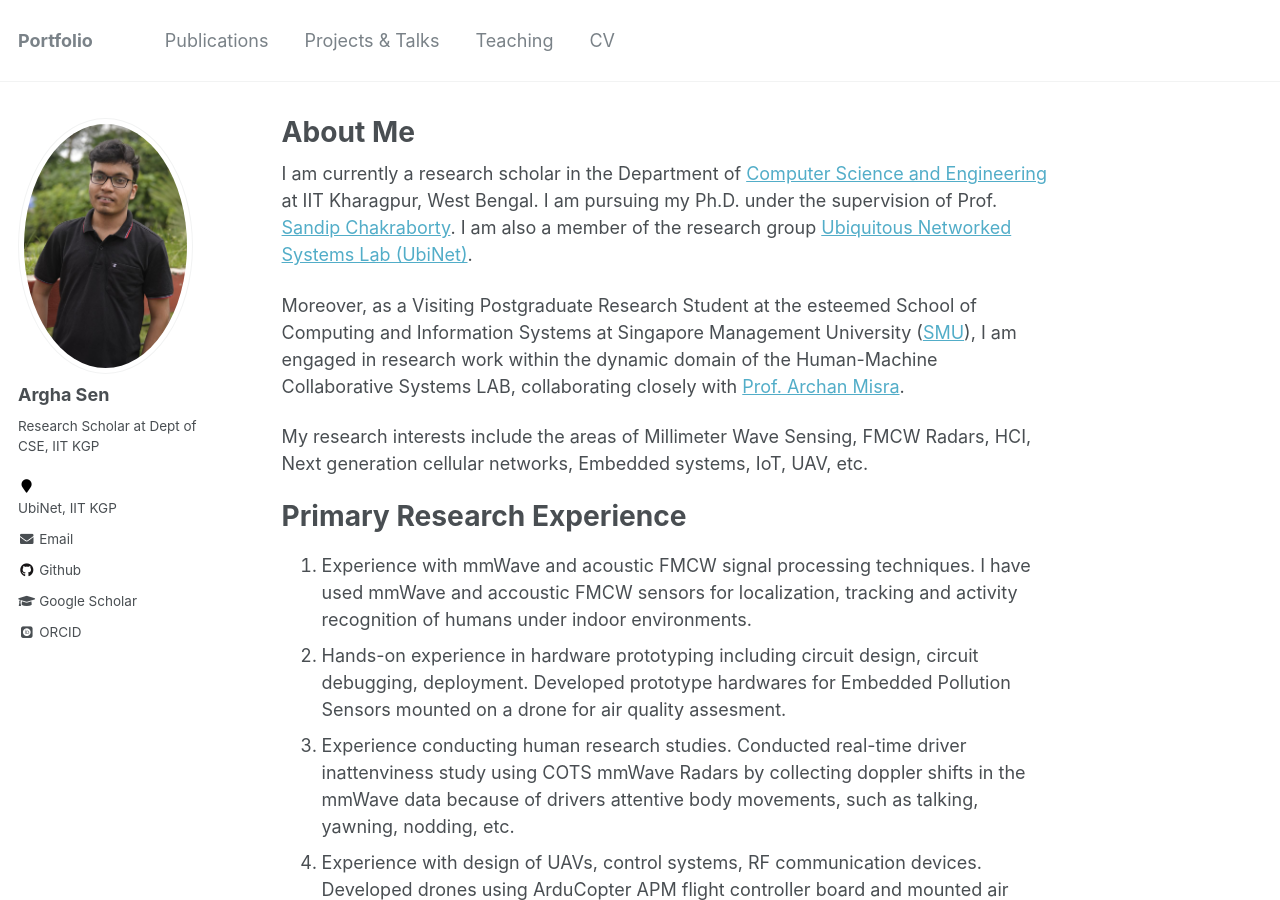
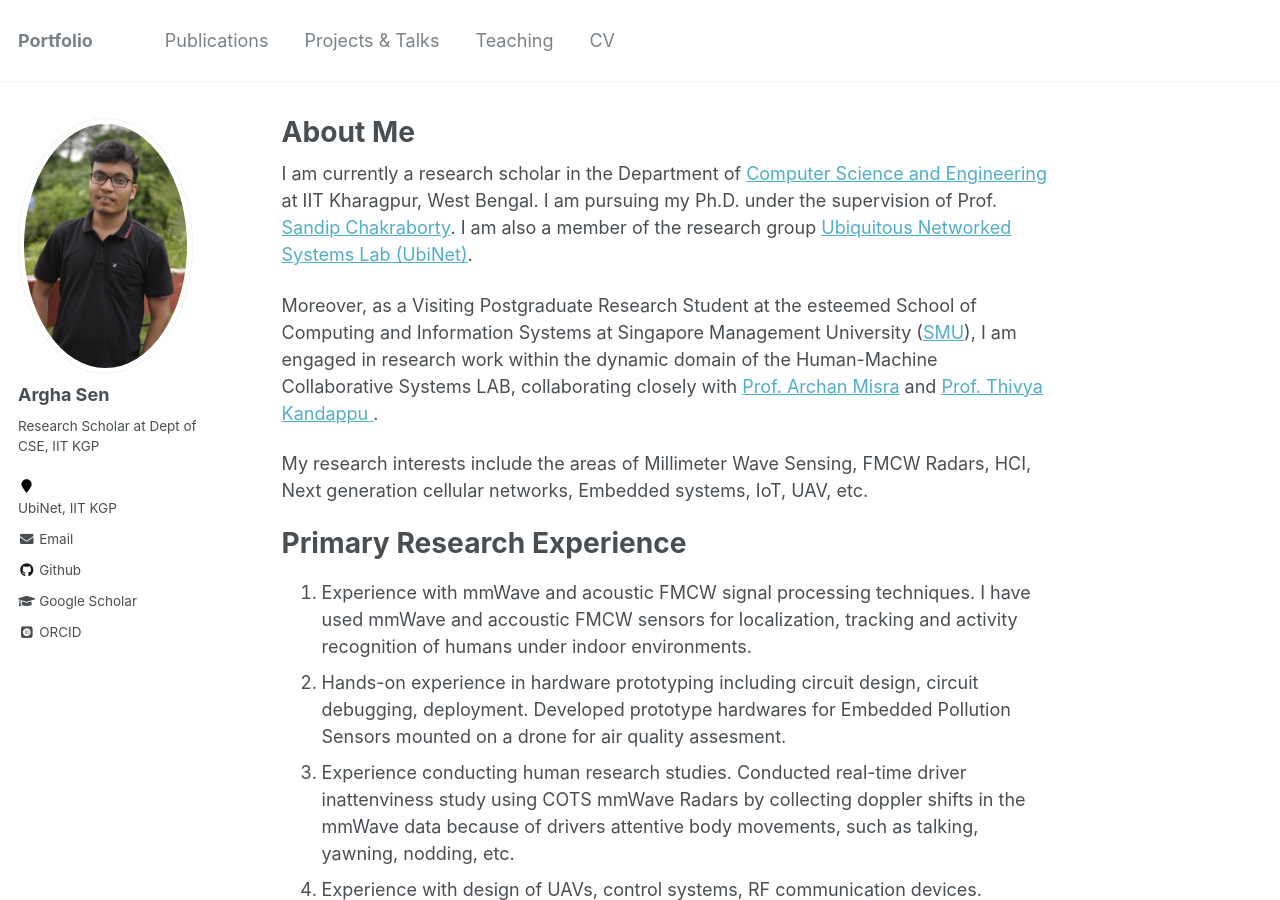
Before and after one commit to arghasen10/arghasen10.github.io, a Jekyll site: the page built from _pages/about.md, in a window 1280 px wide and 900 px high. Built offline with Jekyll 4.4.1, drawn with Linux system fonts in a browser that asks for light colours; some web fonts are replaced.

Commit message:
added prof

```diff
--- a/_pages/about.md
+++ b/_pages/about.md
@@ -10,7 +10,8 @@ redirect_from:
 
 I am currently a research scholar in the Department of [Computer Science and Engineering](http://cse.iitkgp.ac.in/) at IIT Kharagpur, West Bengal. I am pursuing my Ph.D. under the supervision of Prof. [Sandip Chakraborty](https://cse.iitkgp.ac.in/~sandipc/). I am also a member of the research group [Ubiquitous Networked Systems Lab (UbiNet)](https://cse.iitkgp.ac.in/resgrp/ubinet/).
 
-Moreover, as a Visiting Postgraduate Research Student at the esteemed School of Computing and Information Systems at Singapore Management University ([SMU](https://www.smu.edu.sg/)), I am engaged in research work within the dynamic domain of the Human-Machine Collaborative Systems LAB, collaborating closely with [Prof. Archan Misra](https://sites.google.com/view/archan-misra).
+Moreover, as a Visiting Postgraduate Research Student at the esteemed School of Computing and Information Systems at Singapore Management University ([SMU](https://www.smu.edu.sg/)), I am engaged in research work within the dynamic domain of the Human-Machine Collaborative Systems LAB, collaborating closely with [Prof. Archan Misra](https://sites.google.com/view/archan-misra) and [Prof. Thivya Kandappu
+](https://faculty.smu.edu.sg/profile/thivya-kandappu-541).
 
 My research interests include the areas of Millimeter Wave Sensing, FMCW Radars, HCI, Next generation cellular networks, Embedded systems, IoT, UAV, etc.
 
```
